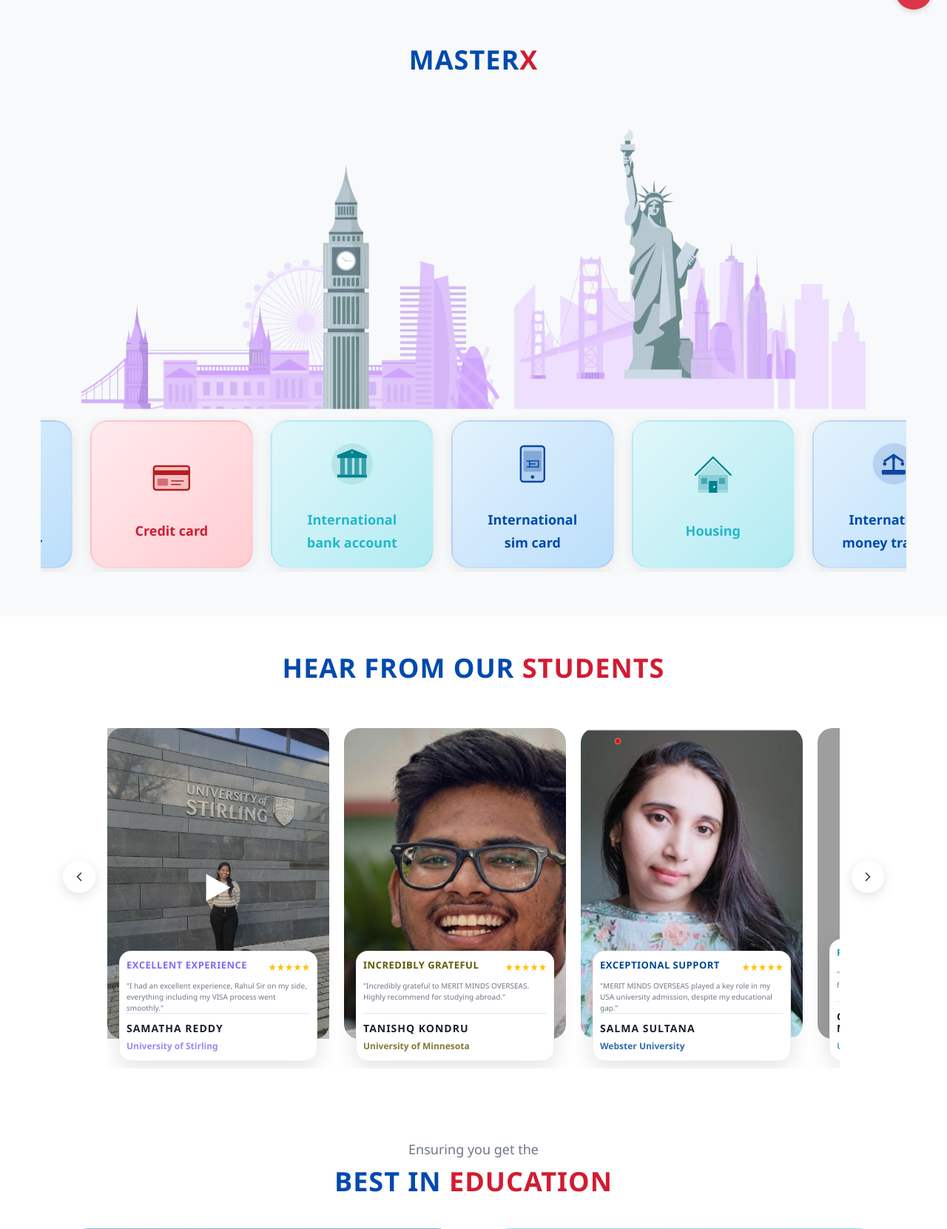
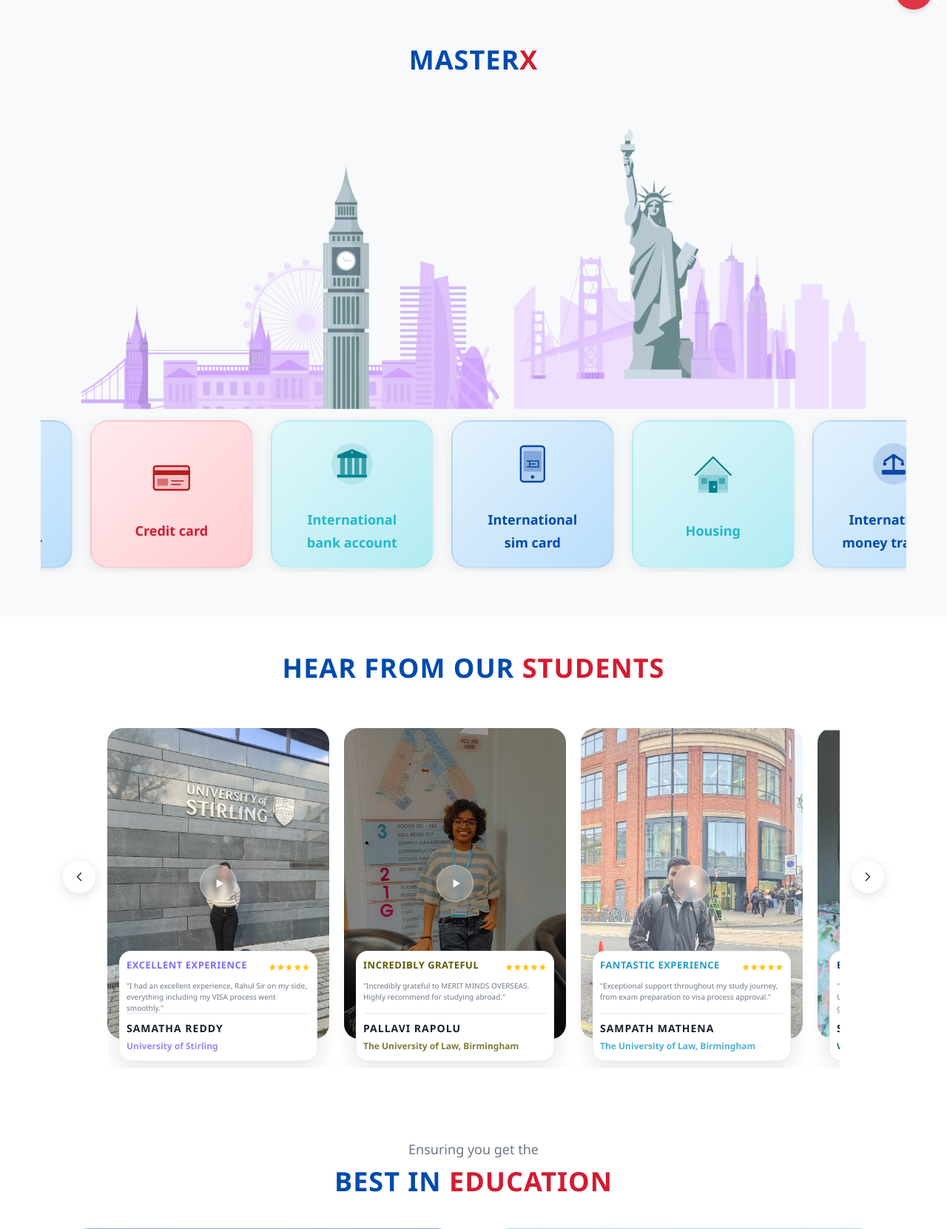
Before and after one commit to SivaRamaKrishnaManiVarma/meritminds, a PHP site: page / in a window 1280 px wide. Shown: the part 767-2428 px from the top of the page at 74% size. Run offline with PHP 8.4, Linux system fonts and the light colour scheme; some libraries are stand-ins or nearby versions; grey boxes are pictures that could not be loaded.

Commit message:
Updated Index

```diff
--- a/assets/css/index.css
+++ b/assets/css/index.css
@@ -1043,8 +1043,8 @@
 }
 .student-photo-wrapper {
     position: relative;
-    overflow: hidden;
-    border-radius: 24px;
+    overflow: visible;
+    border-radius: 20px;
 }
 
 .student-photo,
@@ -1053,6 +1053,7 @@
     height: 100%;
     object-fit: cover;
     display: block;
+    border-radius: 20px;
 }
 
 /* Hide video initially */
@@ -1061,38 +1062,53 @@
     top: 0;
     left: 0;
     opacity: 0;
-}
-
-/* Hover: preview video (silent) */
-.video-testimonial-card:hover .student-photo {
+    transition: opacity 0.4s ease;
+}
+
+/* Hover: preview video (silent) - only for cards with video */
+.video-testimonial-card.has-video:hover .student-photo {
     opacity: 0;
 }
 
-.video-testimonial-card:hover .student-video {
+.video-testimonial-card.has-video:hover .student-video {
     opacity: 1;
 }
 
 .play-overlay {
     position: absolute;
-    inset: 0;
+    top: 50%;
+    left: 50%;
+    transform: translate(-50%, -50%);
+    width: 50px;
+    height: 50px;
+    border-radius: 50%;
+    background: rgba(255, 255, 255, 0.25);
+    backdrop-filter: blur(4px);
+    -webkit-backdrop-filter: blur(4px);
+    border: 1px solid rgba(255, 255, 255, 0.4);
+    box-shadow: 0 8px 32px rgba(0, 0, 0, 0.15);
     display: flex;
     align-items: center;
     justify-content: center;
-    font-size: 48px;
-    color: white;
-    background: rgba(0,0,0,0.25);
-    transition: opacity 0.25s ease;
+    color: #ffffff;
+    transition: all 0.4s cubic-bezier(0.4, 0, 0.2, 1);
     pointer-events: none;
-}
-
-/* Hide play icon when video is playing */
+    z-index: 3;
+    opacity: 1;
+}
+
+.play-overlay svg {
+    width: 20px;
+    height: 20px;
+    fill: currentColor;
+    margin-left: 2px;
+}
+
+/* Hide play icon when video is playing or hovered */
+.video-testimonial-card.has-video:hover .play-overlay,
 .video-playing .play-overlay {
     opacity: 0;
-}
-
-
-.video-testimonial-card:hover .play-overlay {
-    opacity: 0.6;
+    transform: translate(-50%, -50%) scale(0.8);
 }
 
 .video-testimonial-card:hover {
--- a/index.php
+++ b/index.php
@@ -406,7 +406,7 @@
 
             <!-- Testimonial Cards Container -->
             <div class="testimonial-carousel" id="testimonialCarousel">
-<div class="video-testimonial-card">
+                    <div class="video-testimonial-card has-video">
                                 <div class="student-photo-wrapper">
 
                                     <!-- Image -->
@@ -422,7 +422,11 @@
                                     </video>
 
                                     <!-- Play Icon -->
-        <div class="play-overlay">▶</div>
+                                    <div class="play-overlay">
+                                        <svg width="24" height="24" viewBox="0 0 24 24" fill="none" xmlns="http://www.w3.org/2000/svg">
+                                            <path d="M8 5V19L19 12L8 5Z" fill="currentColor"/>
+                                        </svg>
+                                    </div>
 
                                     <!-- Testimonial Content -->
                                     <div class="testimonial-floating-box">
@@ -453,80 +457,114 @@
 
                                 </div>
                     </div>
-<script>
-let userInteracted = false;
-
-document.querySelectorAll('.video-testimonial-card').forEach(card => {
-    const video = card.querySelector('.student-video');
-    const playOverlay = card.querySelector('.play-overlay');
-
-    // CLICK → unlock audio + play immediately
-    card.addEventListener('click', (e) => {
-        e.stopPropagation(); // prevent double triggers
-
-        userInteracted = true;
-
-        video.muted = false;
-        video.currentTime = 0;
-        video.play();
-
-        card.classList.add('video-playing');
-    });
-
-    // HOVER → play with sound (only after interaction)
-    card.addEventListener('mouseenter', () => {
-        if (!userInteracted) return;
-
-        video.muted = false;
-        video.currentTime = 0;
-        video.play();
-
-        card.classList.add('video-playing');
-    });
-
-    // LEAVE → stop and reset
-    card.addEventListener('mouseleave', () => {
-        video.pause();
-        video.currentTime = 0;
-        card.classList.remove('video-playing');
-    });
-
-    // SAFETY CLEANUP
-    video.addEventListener('pause', () => {
-        card.classList.remove('video-playing');
-    });
-
-    video.addEventListener('ended', () => {
-        card.classList.remove('video-playing');
-    });
-});
-</script>
-
-
-
-                    <!-- Card 1: Tanishq Kondru -->
-                <div class="video-testimonial-card">
+
+
+
+                <!-- Card 2: Pallavi Rapolu -->
+            <div class="video-testimonial-card has-video">
                 <div class="student-photo-wrapper">
-                        <img src="assets/imgs/picture6.jpg" alt="Tanishq Kondru" class="student-photo">
-
-                        <!-- Floating Content Box -->
+
+                    <!-- Image -->
+                    <img src="assets/imgs/students/pallavi.jpeg"
+                        alt="Pallavi Rapolu"
+                        class="student-photo">
+
+                    <!-- Video -->
+                    <video class="student-video"
+                        src="assets/imgs/students/vid_pallavi.mp4"
+                        playsinline
+                        preload="metadata">
+                    </video>
+
+                    <!-- Play Icon -->
+                    <div class="play-overlay">
+                        <svg width="24" height="24" viewBox="0 0 24 24" fill="none" xmlns="http://www.w3.org/2000/svg">
+                            <path d="M8 5V19L19 12L8 5Z" fill="currentColor"/>
+                        </svg>
+                    </div>
+
+                    <!-- Testimonial Content -->
                     <div class="testimonial-floating-box">
                         <div class="testimonial-header mb-2">
-                                <h6 class="testimonial-title" style="color:#5f5a07; font-weight:700; font-size:13px; margin-bottom:4px;">INCREDIBLY GRATEFUL</h6>
-                                <div class="testimonial-rating" style="color:#ffc107; font-size:14px;">★★★★★</div>
-                            </div>
-                            <p class="testimonial-quote">"Incredibly grateful to MERIT MINDS OVERSEAS. Highly recommend for studying abroad."</p>
+                            <h6 class="testimonial-title"
+                                style="color:#5f5a07; font-weight:700; font-size:13px; margin-bottom:4px;">
+                                INCREDIBLY GRATEFUL
+                            </h6>
+                            <div class="testimonial-rating"
+                                style="color:#ffc107; font-size:14px;">
+                                ★★★★★
+                            </div>
+                        </div>
+
+                        <p class="testimonial-quote">
+                            "Incredibly grateful to MERIT MINDS OVERSEAS. Highly recommend for studying abroad."
+                        </p>
+
                         <div class="testimonial-author-info">
                             <div>
-                                    <h6 class="author-name">Tanishq Kondru</h6>
-                                    <p class="author-university" style="color:#5f5a07;">University of Minnesota</p>
-                                </div>
-                            </div>
-                        </div>
-                    </div>
-                </div>
-
-                <!-- Card 2: Salma Sultana -->
+                                <h6 class="author-name">Pallavi Rapolu</h6>
+                                <p class="author-university" style="color:#5f5a07;">
+                                    The University of Law, Birmingham
+                                </p>
+                            </div>
+                        </div>
+                    </div>
+
+                </div>
+            </div>
+              <!-- Card 3: Sampath Mathena -->
+                <div class="video-testimonial-card has-video">
+                    <div class="student-photo-wrapper">
+
+                        <!-- Image -->
+                        <img src="assets/imgs/students/sampath.jpeg"
+                            alt="Sampath Mathena"
+                            class="student-photo">
+
+                        <!-- Video -->
+                        <video class="student-video"
+                            src="assets/imgs/students/vid_sampath.mp4"
+                            playsinline
+                            preload="metadata">
+                        </video>
+
+                        <!-- Play Icon -->
+                        <div class="play-overlay">
+                            <svg width="24" height="24" viewBox="0 0 24 24" fill="none" xmlns="http://www.w3.org/2000/svg">
+                                <path d="M8 5V19L19 12L8 5Z" fill="currentColor"/>
+                            </svg>
+                        </div>
+
+                        <!-- Testimonial Content -->
+                        <div class="testimonial-floating-box">
+                            <div class="testimonial-header mb-2">
+                                <h6 class="testimonial-title"
+                                    style="color:#239bca; font-weight:700; font-size:13px; margin-bottom:4px;">
+                                    FANTASTIC EXPERIENCE
+                                </h6>
+                                <div class="testimonial-rating"
+                                    style="color:#ffc107; font-size:14px;">
+                                    ★★★★★
+                                </div>
+                            </div>
+
+                            <p class="testimonial-quote">
+                                "Exceptional support throughout my study journey, from exam preparation to visa process approval."
+                            </p>
+
+                            <div class="testimonial-author-info">
+                                <div>
+                                    <h6 class="author-name">Sampath Mathena</h6>
+                                    <p class="author-university" style="color:#239bca;">
+                                        The University of Law, Birmingham
+                                    </p>
+                                </div>
+                            </div>
+                        </div>
+
+                    </div>
+                </div>
+                <!-- Card 3-4: Salma Sultana -->
                 <div class="video-testimonial-card">
                     <div class="student-photo-wrapper">
                         <img src="assets/imgs/picture3.jpg" alt="Salma Sultana" class="student-photo">
@@ -547,26 +585,7 @@ document.querySelectorAll('.video-testimonial-card').forEach(card => {
                     </div>
                 </div>
 
-                <!-- Card 3: Gopalakrishna Reddy -->
-                <div class="video-testimonial-card">
-                    <div class="student-photo-wrapper">
-                        <img src="assets/imgs/picture4.jpg" alt="Gopalakrishna Reddy Manukonda" class="student-photo">
-
-                        <div class="testimonial-floating-box">
-                            <div class="testimonial-header mb-2">
-                                <h6 class="testimonial-title" style="color:#239bca; font-weight:700; font-size:13px; margin-bottom:4px;">FANTASTIC EXPERIENCE</h6>
-                                <div class="testimonial-rating" style="color:#ffc107; font-size:14px;">★★★★★</div>
-                            </div>
-                            <p class="testimonial-quote">"Exceptional support throughout my study journey, from exam preparation to visa process approval."</p>
-                            <div class="testimonial-author-info">
-                                <div>
-                                    <h6 class="author-name">Gopalakrishna Reddy Manukonda</h6>
-                                    <p class="author-university" style="color:#239bca;">University of Florida</p>
-                                </div>
-                            </div>
-                        </div>
-                    </div>
-                </div>
+
 
                 <!-- Card 4: Lakshma Reddy -->
                 <div class="video-testimonial-card">
@@ -2062,6 +2081,61 @@ document.querySelectorAll('.video-testimonial-card').forEach(card => {
         }
     }
 </style>
+    <script>
+                            document.querySelectorAll('.video-testimonial-card').forEach(card => {
+                                const video = card.querySelector('.student-video');
+                                if (!video) return; // Skip cards without videos to avoid console errors
+
+                                const playOverlay = card.querySelector('.play-overlay');
+
+                                // CLICK → unmute and play from start
+                                card.addEventListener('click', (e) => {
+                                    e.stopPropagation();
+
+                                    video.muted = false;
+                                    video.currentTime = 0;
+                                    const playPromise = video.play();
+                                    if (playPromise !== undefined) {
+                                        playPromise.catch(error => {
+                                            console.log("Audio play failed/prevented:", error);
+                                        });
+                                    }
+
+                                    card.classList.add('video-playing');
+                                });
+
+                                // HOVER → play muted immediately
+                                card.addEventListener('mouseenter', () => {
+                                    video.muted = true;
+                                    video.currentTime = 0;
+                                    const playPromise = video.play();
+                                    if (playPromise !== undefined) {
+                                        playPromise.catch(error => {
+                                            console.log("Muted autoplay failed/prevented:", error);
+                                        });
+                                    }
+
+                                    card.classList.add('video-playing');
+                                });
+
+                                // LEAVE → stop and reset
+                                card.addEventListener('mouseleave', () => {
+                                    video.pause();
+                                    video.currentTime = 0;
+                                    video.muted = true;
+                                    card.classList.remove('video-playing');
+                                });
+
+                                // SAFETY CLEANUP
+                                video.addEventListener('pause', () => {
+                                    card.classList.remove('video-playing');
+                                });
+
+                                video.addEventListener('ended', () => {
+                                    card.classList.remove('video-playing');
+                                });
+                            });
+                            </script>
 
 
 <script>
```
Also changed, not shown: assets/imgs/photo-1771674107338-qz8g507bp.jpeg (added), assets/imgs/photo-1771676328672-0hfrdgmy5.jpeg (added), assets/imgs/photo-1771677610476-q9ygrergt.jpeg (added), assets/imgs/photo-1771677610485-sq84e87wj.jpeg (added), assets/imgs/photo-1771699142722-zvu03e1lc.jpg (added), assets/imgs/photo-1771699142906-5zpbsmsue.jpg (added), assets/imgs/photo-1771699909263-exjdgzo1o.jpg (added), assets/imgs/photo-1771699909291-x956umrl7.jpg (added), assets/imgs/students/pallavi.jpeg (added), assets/imgs/students/sampath.jpeg (added), 2 other files. Lines whose indentation alone changed are shown as unchanged.
